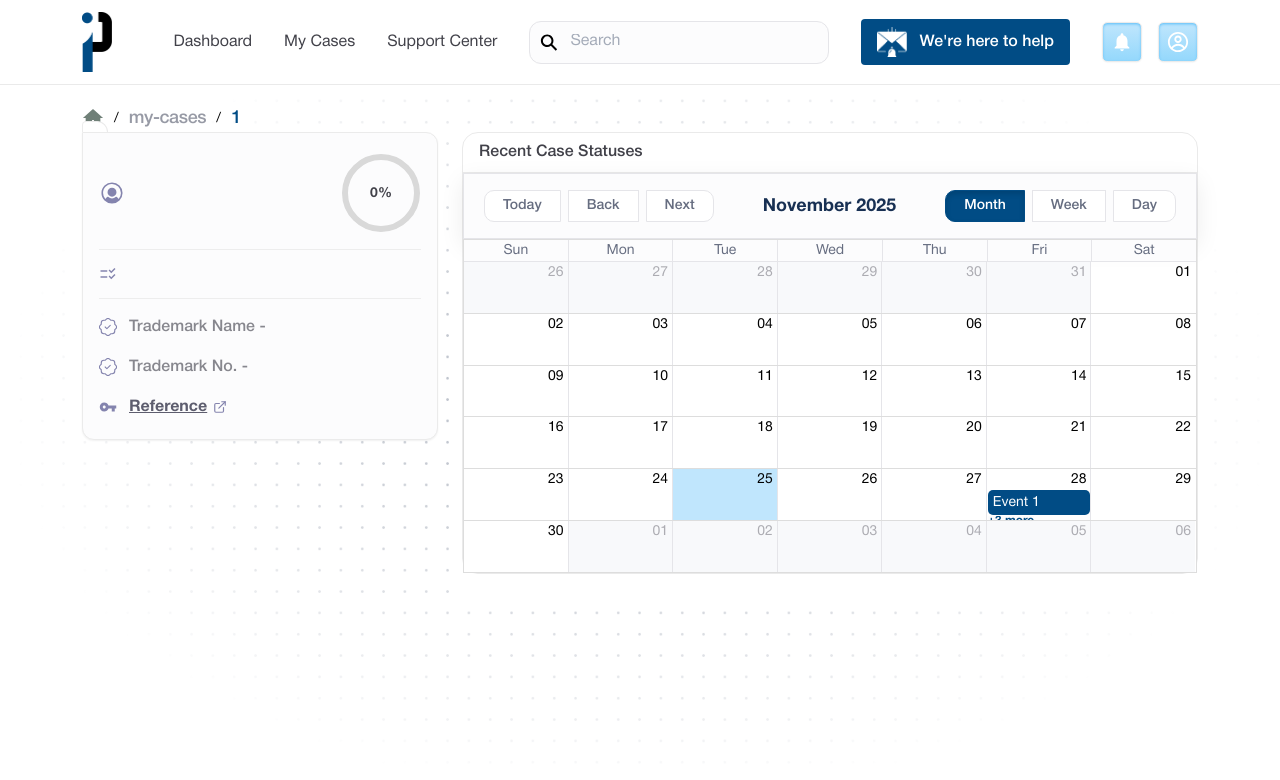
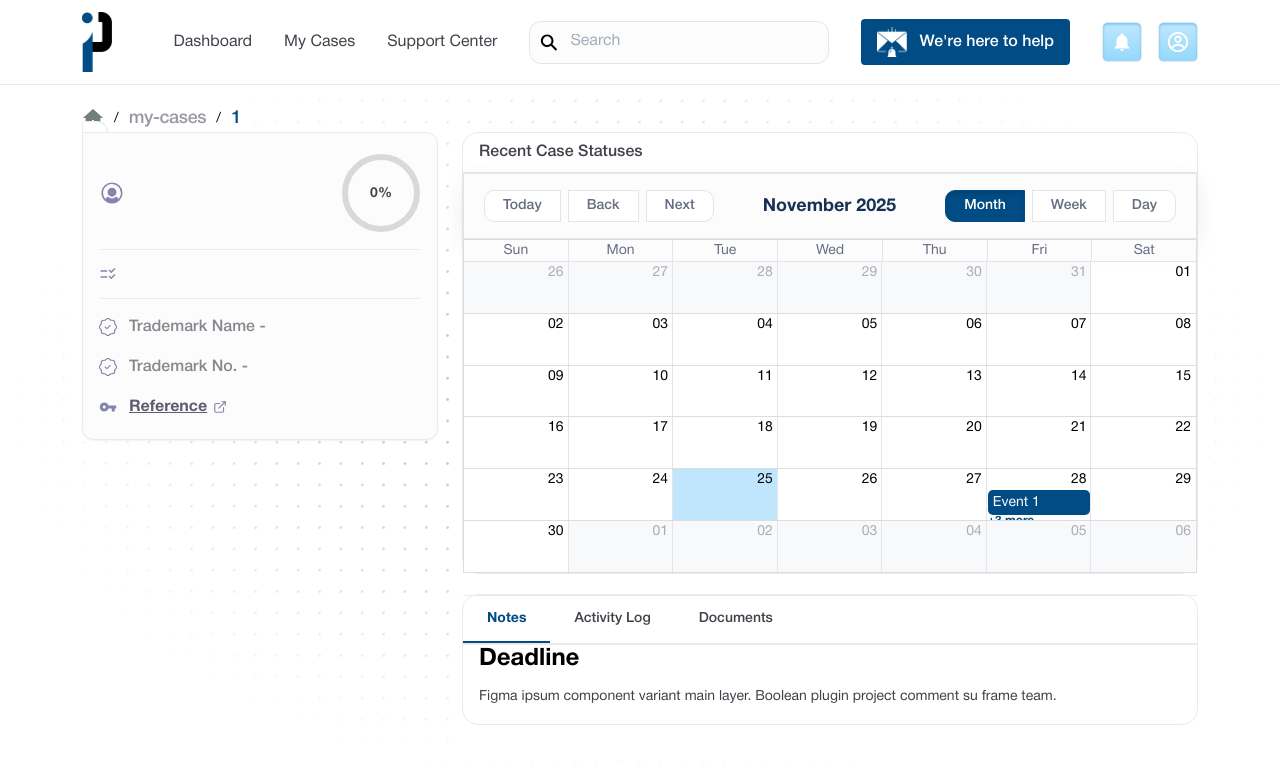
Before and after one commit to ammartafsol/pawel, a Next.js app: page /user/my-cases/1 in a window 1280 px wide. Shown: the top 780 px of the page. Built offline with nearby package versions, Linux system fonts and the light colour scheme.

Commit message:
Enhance MyCaseDetailTemplate with tabbed navigation for notes, activity log, and documents; integrate TabFilter component and manage active tab state; update Wrapper component to support custom header components; improve styling for header and content sections.

```diff
--- a/src/components/Template/User/MyCaseDetailTemplate/MyCaseDetailTemplate.jsx
+++ b/src/components/Template/User/MyCaseDetailTemplate/MyCaseDetailTemplate.jsx
@@ -1,4 +1,6 @@
-import React from "react";
+"use client";
+import React, { useState } from "react";
+import PropTypes from "prop-types";
 import classes from "./MyCaseDetailTemplate.module.css";
 import BreadComTop from "@/components/atoms/BreadComTop/BreadComTop";
 import { Col, Row } from "react-bootstrap";
@@ -6,8 +8,46 @@ import CaseProgressCard from "@/components/molecules/CaseProgressCard/CaseProgre
 import Calender from "@/components/molecules/Calender/Calender";
 import { myEventsList } from "@/developementContent/Data/dummtData/dummyData";
 import Wrapper from "@/components/atoms/Wrapper/Wrapper";
+import TabFilter from "@/components/molecules/TabFilter/TabFilter";
+import { caseDetailTabs } from "@/developementContent/Enums/enum";
 
 const MyCaseDetailTemplate = ({ slug }) => {
+  const [activeTab, setActiveTab] = useState(caseDetailTabs[0].value);
+
+  const renderTabContent = () => {
+    switch (activeTab) {
+      case "notes":
+        return (
+          <div>
+            <h4 style={{ fontWeight: 600, marginBottom: "12px" }}>Deadline</h4>
+            <p style={{ color: "var(--charcoal-night)", lineHeight: "1.6" }}>
+              Figma ipsum component variant main layer. Boolean plugin project comment su frame team.
+            </p>
+          </div>
+        );
+      case "activityLog":
+        return (
+          <div>
+            <h4 style={{ fontWeight: 600, marginBottom: "12px" }}>Activity Log</h4>
+            <p style={{ color: "var(--charcoal-night)", lineHeight: "1.6" }}>
+              Activity log content will be displayed here.
+            </p>
+          </div>
+        );
+      case "documents":
+        return (
+          <div>
+            <h4 style={{ fontWeight: 600, marginBottom: "12px" }}>Documents</h4>
+            <p style={{ color: "var(--charcoal-night)", lineHeight: "1.6" }}>
+              Documents content will be displayed here.
+            </p>
+          </div>
+        );
+      default:
+        return null;
+    }
+  };
+
   return (
     <div>
       <BreadComTop />
@@ -22,10 +62,25 @@ const MyCaseDetailTemplate = ({ slug }) => {
           >
             <Calender events={myEventsList} className={classes.calender} />
           </Wrapper>
+          <Wrapper
+            headerComponent={
+              <TabFilter
+                tabs={caseDetailTabs}
+                activeTab={activeTab}
+                setActiveTab={setActiveTab}
+              />
+            }
+          >
+            {renderTabContent()}
+          </Wrapper>
         </Col>
       </Row>
     </div>
   );
 };
 
+MyCaseDetailTemplate.propTypes = {
+  slug: PropTypes.string,
+};
+
 export default MyCaseDetailTemplate;
--- a/src/components/atoms/Wrapper/Wrapper.jsx
+++ b/src/components/atoms/Wrapper/Wrapper.jsx
@@ -6,14 +6,25 @@ import { IoSearchSharp } from "react-icons/io5";
 import StatusChip from "../StatusChip/StatusChip";
 import Status from "../Status/Status";
 
-const Wrapper = ({ children,status,setValue=()=>{},searchValue,contentClassName ,searchPlaceholder="",title = "", className = "" }) => {
+const Wrapper = ({
+  children,
+  status,
+  setValue = () => {},
+  searchValue,
+  contentClassName,
+  searchPlaceholder = "",
+  title = "",
+  className = "",
+  headerComponent = null,
+}) => {
   return (
     <div className={classes.wrapperContainer}>
       <div className={`${classes.wrapper} ${className}`}>
         <div className={classes.header}>
-        <h4>{title}</h4>
-        {
-          searchPlaceholder && (
+          {(title || searchPlaceholder || status) && (
+            <div className={classes.headerTop}>
+              {title && <h4>{title}</h4>}
+              {searchPlaceholder && (
                 <Input
                   type="search"
                   placeholder={searchPlaceholder}
@@ -22,15 +33,19 @@ const Wrapper = ({ children,status,setValue=()=>{},searchValue,contentClassName
                   setValue={setValue}
                   value={searchValue}
                 />
-          )
-        }
-        {
-          status && (
+              )}
+              {status && (
                 <div>
                   <Status status={status} />
                 </div>
-          )
-        }
+              )}
+            </div>
+          )}
+          {headerComponent && (
+            <div className={classes.headerComponent}>
+              {headerComponent}
+            </div>
+          )}
         </div>
 
         <div className={`${classes.content} ${contentClassName}`}>{children}</div>
@@ -44,8 +59,11 @@ Wrapper.propTypes = {
   searchPlaceholder: PropTypes.string,
   title: PropTypes.string,
   className: PropTypes.string,
+  contentClassName: PropTypes.string,
   searchValue: PropTypes.oneOfType([PropTypes.string, PropTypes.number]),
   setValue: PropTypes.func,
+  status: PropTypes.string,
+  headerComponent: PropTypes.node,
 };
 
 export default Wrapper;
--- a/src/components/atoms/Wrapper/Wrapper.module.css
+++ b/src/components/atoms/Wrapper/Wrapper.module.css
@@ -9,6 +9,11 @@
 }
 .header {
   border-bottom: 1px solid var(--light-gray);
+  display: flex;
+  flex-direction: column;
+}
+
+.headerTop {
   padding: 12px 16px;
   display: flex;
   align-items: center;
@@ -31,6 +36,11 @@
   width: 300px !important;
 }
 
+.headerComponent {
+  width: 100%;
+  border-top: 1px solid var(--light-gray);
+}
+
 .content {
   padding: 0px 16px;
 }
--- /dev/null
+++ b/src/components/molecules/TabFilter/TabFilter.jsx
@@ -0,0 +1,20 @@
+import React from "react";
+import classes from "./TabFilter.module.css";
+
+const TabFilter = ({ tabs = [], activeTab, setActiveTab, className = "" }) => {
+  return (
+    <div className={`${classes.tabFilter} ${className}`}>
+      {tabs.map((tab) => (
+        <button
+          key={tab.value}
+          className={`${classes.tab} ${activeTab === tab.value ? classes.active : ""}`}
+          onClick={() => setActiveTab(tab.value)}
+        >
+          {tab.label}
+        </button>
+      ))}
+    </div>
+  );
+};
+
+export default TabFilter;
--- /dev/null
+++ b/src/components/molecules/TabFilter/TabFilter.module.css
@@ -0,0 +1,31 @@
+.tabFilter {
+  display: flex;
+  align-items: center;
+  gap: 0;
+  border-bottom: 1px solid var(--light-gray);
+}
+
+.tab {
+  padding: 12px 24px;
+  border: none;
+  background: transparent;
+  color: var(--charcoal-night);
+  font-size: 14px;
+  font-weight: 500;
+  cursor: pointer;
+  transition: all 0.2s ease;
+  border-bottom: 2px solid transparent;
+  position: relative;
+  white-space: nowrap;
+}
+
+.tab:hover {
+  color: var(--deep-cerulean);
+  background-color: rgba(1, 76, 133, 0.05);
+}
+
+.tab.active {
+  color: var(--deep-cerulean);
+  font-weight: 600;
+  border-bottom-color: var(--deep-cerulean);
+}
--- a/src/developementContent/Enums/enum.js
+++ b/src/developementContent/Enums/enum.js
@@ -25,3 +25,18 @@ export const gridFilter = [
     icon: <MdGridView />,
   },
 ];
+
+export const caseDetailTabs = [
+  {
+    value: "notes",
+    label: "Notes",
+  },
+  {
+    value: "activityLog",
+    label: "Activity Log",
+  },
+  {
+    value: "documents",
+    label: "Documents",
+  },
+];
```
Lines whose indentation alone changed are shown as unchanged.
